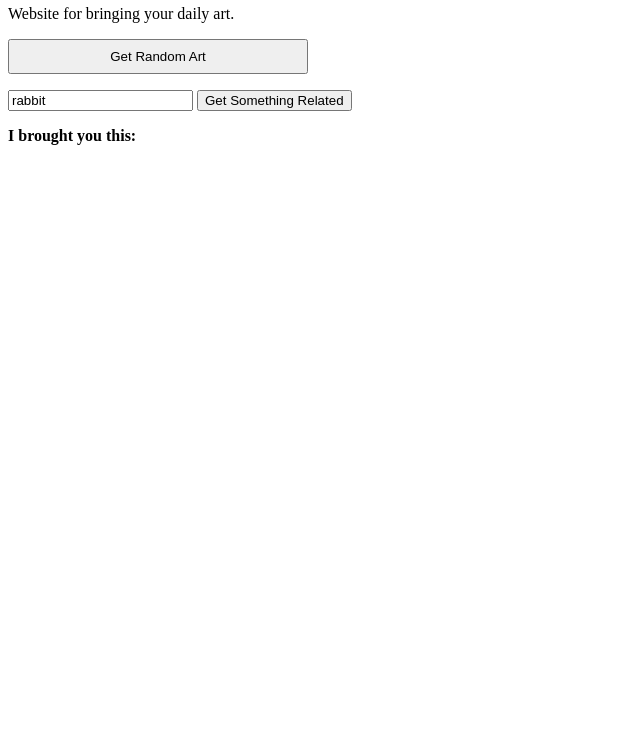
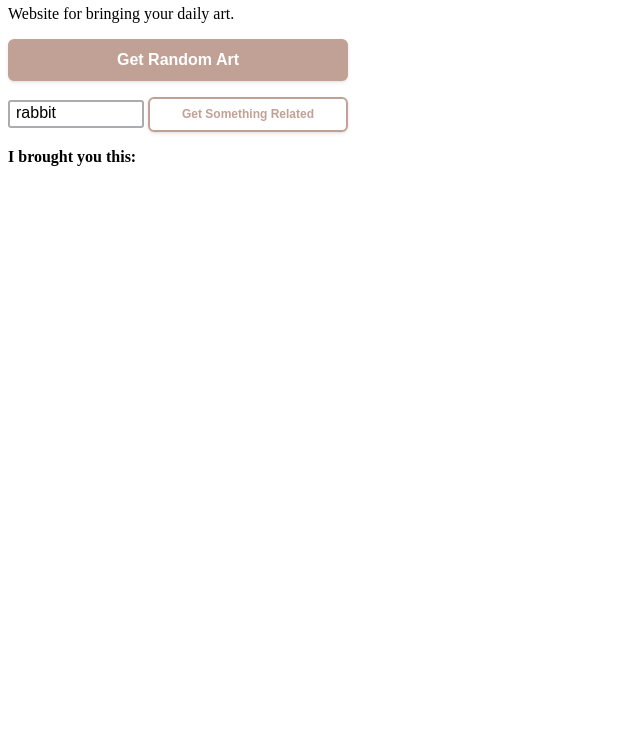
Before and after one commit to dereyurtali/BLM305-2022, a plain HTML site: page term_project/index.html in a window 1280 px wide. Shown: the part 62-800 px from the top of the page, without its empty margins (0-640 px from the left). Drawn offline with Linux system fonts and the light colour scheme.

Commit message:
updated css's

```diff
--- a/term_project/index.html
+++ b/term_project/index.html
@@ -22,16 +22,56 @@
         #search {
             white-space: pre-wrap;
             width: auto;
+            box-shadow: inset #abacaf 0 0 0 2px;
+            border: 0;
+            background: rgba(0, 0, 0, 0);
+            appearance: none;
+            width: 120px;
+            height: 12px;
+            position: relative;
+            border-radius: 3px;
+            padding: 8px;
+            line-height: 1.4;
+            color: rgb(0, 0, 0);
+            font-size: 16px;
+            font-weight: 400;
+            transition: all .2s ease;
         }
 
+
+
         #relButton {
-            overflow-x: auto;
-            height: auto;
+            display: inline-block;
+            outline: 0;
+            cursor: pointer;
+            border-radius: 6px;
+            border: 2px solid #c1a195;
+            color: #c1a195;
+            background: 0 0;
+            padding: 8px;
+            box-shadow: rgba(0, 0, 0, 0.07) 0px 2px 4px 0px, rgba(0, 0, 0, 0.05) 0px 1px 1.5px 0px;
+            font-weight: 700;
+            font-size: 12px;
+            height: 35px;
+            width: 200px;
+
         }
+
         #randButton {
-            overflow-x: auto;
-            height: 35px;
-            width: 300px;
+
+            display: inline-block;
+            outline: 0;
+            cursor: pointer;
+            border-radius: 6px;
+            border: 2px solid #c1a195;
+            color: #fff;
+            background-color: #c1a195;
+            padding: 8px;
+            box-shadow: rgba(0, 0, 0, 0.07) 0px 2px 4px 0px, rgba(0, 0, 0, 0.05) 0px 1px 1.5px 0px;
+            font-weight: 800;
+            font-size: 16px;
+            height: 42px;
+            width: 340px;
         }
 
         #out {
@@ -70,25 +110,25 @@
             var img_id = Math.floor(Math.random() * 1056);
             /*let u = "https://api.harvardartmuseums.org/image/" + img_id + "?"
                 + "apikey=" + accessKey + "&sort=random";*/
-            let u = "https://api.harvardartmuseums.org/object?page=" + img_id + "&size=1"  + "&apikey=" + accessKey + "&hasimage=1" + "&sort=random";
+            let u = "https://api.harvardartmuseums.org/object?page=" + img_id + "&size=1" + "&apikey=" + accessKey + "&hasimage=1" + "&sort=random";
             let data = await toJSON(u)
             fetch(u).then(r => r.json())
             data = data.records[0];
-            if(data.primaryimageurl == null){
+            if (data.primaryimageurl == null) {
                 getRandomArt();
-            }else{
+            } else {
                 showArt(data)
             }
         }
         async function getSpecificArt() {
             var related = search.value;
-            let u = "https://api.harvardartmuseums.org/object?q=" + related + "&apikey=" + accessKey+ "&hasimage=1" + "&sort=random";
+            let u = "https://api.harvardartmuseums.org/object?q=" + related + "&apikey=" + accessKey + "&hasimage=1" + "&sort=random";
             let data = await toJSON(u)
             fetch(u).then(r => r.json())
             data = data.records[0];
-            if(data.primaryimageurl == null){
+            if (data.primaryimageurl == null) {
                 getRandomArt();
-            }else{
+            } else {
                 showArt(data)
             }
         }
@@ -99,7 +139,7 @@
             outImg.innerHTML = `<img title="" alt="" src="${a}">`
             showInfo(data)
         }
-        function showInfo(data){
+        function showInfo(data) {
             console.log(data.title)
             outText.innerText = data.title
         }
```
